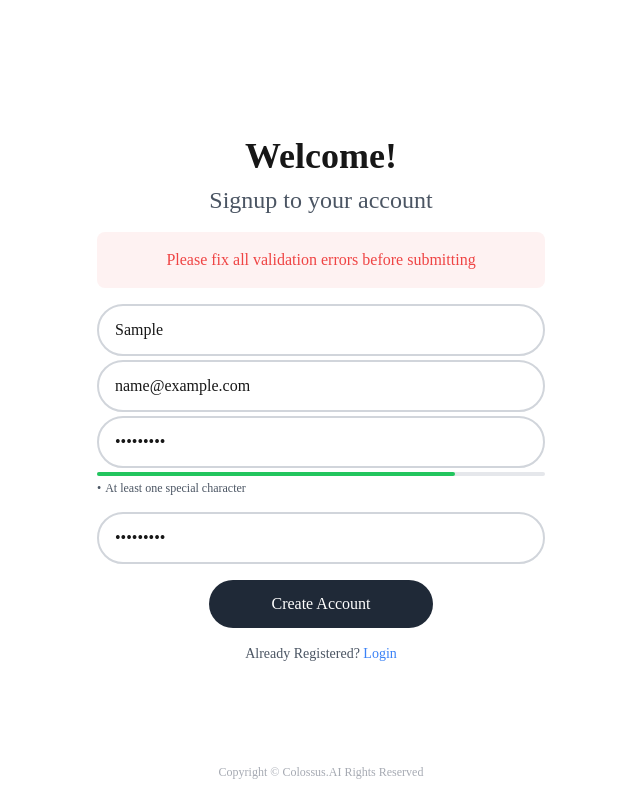
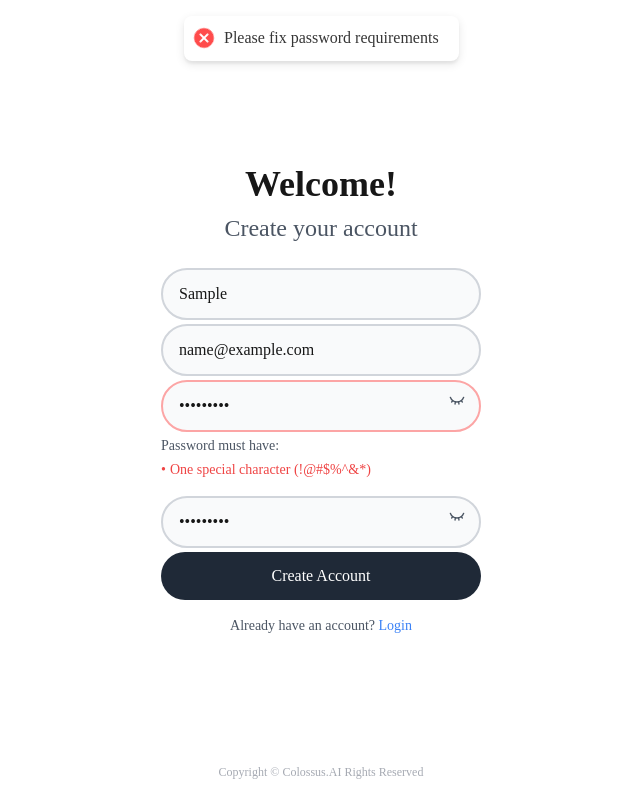
Before and after one commit to Colossus-AI-Learning-Guide-System/ColossusAI-1.0, a Next.js app in the folder fullstack/: page /signup in a window 1280 px wide. Both pictures are taken after typing "Sample", "name@example.com", "Sample123", "Sample123" into the empty fields and a click on the button "Create Account". Shown: the whole page, without its empty margins (319-959 px from the left). Built offline with nearby package versions, Linux system fonts and the light colour scheme.

Commit message:
updated the logi and sing up frontend

```diff
--- a/fullstack/app/login/page.tsx
+++ b/fullstack/app/login/page.tsx
@@ -42,7 +42,7 @@ const Login = () => {
       router.push("/dashboard");
     } catch (error) {
       toast.error(
-        error instanceof Error ? error.message : "Something went wrong!"
+        error instanceof Error ? error.message : "Invalid credentials"
       );
     } finally {
       setIsLoading(false);
@@ -59,13 +59,12 @@ const Login = () => {
         className="flex flex-col items-center w-full max-w-xs mt-6"
       >
         <input
-          type="email"
+          type="text"
           name="email"
           value={formData.email}
           onChange={handleChange}
           placeholder="Email Address"
           className="w-full px-4 py-3 mb-4 border-2 border-gray-300 rounded-full text-base bg-gray-50 focus:outline-none focus:border-gray-400"
-          required
         />
         <input
           type="password"
@@ -74,7 +73,6 @@ const Login = () => {
           onChange={handleChange}
           placeholder="Password"
           className="w-full px-4 py-3 mb-6 border-2 border-gray-300 rounded-full text-base bg-gray-50 focus:outline-none focus:border-gray-400"
-          required
         />
         <button
           type="submit"
--- a/fullstack/app/signup/page.tsx
+++ b/fullstack/app/signup/page.tsx
@@ -2,16 +2,12 @@
 import React, { FormEvent, useState, useEffect } from "react";
 import { useRouter } from "next/navigation";
 import Link from "next/link";
+import { LuEye, LuEyeClosed } from "react-icons/lu";
+import { toast } from "react-hot-toast";
 
-import { LuEye, LuEyeClosed } from "react-icons/lu";
-import {
-  validatePassword,
-  validateUsername,
-  validateEmail,
-} from "@/lib/utils/validation";
-
-const Signup: React.FC = () => {
+const Signup = () => {
   const router = useRouter();
+  const [isLoading, setIsLoading] = useState(false);
   const [formData, setFormData] = useState({
     username: "",
     email: "",
@@ -19,99 +15,120 @@ const Signup: React.FC = () => {
     confirmPassword: "",
   });
 
-  const [error, setError] = useState("");
-  const [loading, setLoading] = useState(false);
-
-  // Validation states
-  const [validationErrors, setValidationErrors] = useState({
-    username: [] as string[],
-    email: [] as string[],
-    password: [] as string[],
-  });
-  const [passwordStrength, setPasswordStrength] = useState({
-    score: 0,
-    messages: [] as string[],
-  });
-
-  // Add new states for hover
-  const [isPasswordHovered, setIsPasswordHovered] = useState(false);
-  const [isConfirmPasswordHovered, setIsConfirmPasswordHovered] =
-    useState(false);
+  // States for password visibility and validation
   const [showPassword, setShowPassword] = useState(false);
   const [showConfirmPassword, setShowConfirmPassword] = useState(false);
+  const [passwordErrors, setPasswordErrors] = useState<string[]>([]);
+  const [isPasswordValid, setIsPasswordValid] = useState(false);
+  const [passwordsMatch, setPasswordsMatch] = useState(true);
 
-  // Auto-focus username field on mount
-  useEffect(() => {
-    const usernameInput = document.querySelector(
-      'input[name="username"]'
-    ) as HTMLInputElement;
-    if (usernameInput) usernameInput.focus();
-  }, []);
+  // Add these new states after the existing states
+  const [isEmailValid, setIsEmailValid] = useState(true);
+  const [isUsernameValid, setIsUsernameValid] = useState(true);
 
-  const handleChange = (e: React.ChangeEvent<HTMLInputElement>) => {
-    const { name, value } = e.target;
-    setFormData((prev) => ({
-      ...prev,
-      [name]: value,
-    }));
-
-    // Real-time validation
-    if (name === "username") {
-      setValidationErrors((prev) => ({
-        ...prev,
-        username: validateUsername(value),
-      }));
-    } else if (name === "email") {
-      setValidationErrors((prev) => ({
-        ...prev,
-        email: validateEmail(value),
-      }));
-    } else if (name === "password") {
-      const strength = validatePassword(value);
-      setPasswordStrength(strength);
+  const validatePassword = (password: string) => {
+    const errors = [];
+    if (password.length < 8) {
+      errors.push("At least 8 characters long");
     }
+    if (!/[A-Z]/.test(password)) {
+      errors.push("One uppercase letter");
+    }
+    if (!/[a-z]/.test(password)) {
+      errors.push("One lowercase letter");
+    }
+    if (!/[0-9]/.test(password)) {
+      errors.push("One number");
+    }
+    if (!/[!@#$%^&*]/.test(password)) {
+      errors.push("One special character (!@#$%^&*)");
+    }
+    return errors;
   };
 
-  const getPasswordStrengthColor = () => {
-    const score = passwordStrength.score;
-    if (score <= 1) return "bg-red-500";
-    if (score <= 3) return "bg-yellow-500";
-    return "bg-green-500";
+  // Real-time password validation
+  useEffect(() => {
+    if (formData.password) {
+      const errors = validatePassword(formData.password);
+      setPasswordErrors(errors);
+      setIsPasswordValid(errors.length === 0);
+    } else {
+      setPasswordErrors([]);
+      setIsPasswordValid(false);
+    }
+  }, [formData.password]);
+
+  // Real-time password match validation
+  useEffect(() => {
+    if (formData.confirmPassword) {
+      setPasswordsMatch(formData.password === formData.confirmPassword);
+    }
+  }, [formData.password, formData.confirmPassword]);
+
+  // Add these validation functions
+  const validateEmail = (email: string) => {
+    const emailRegex = /^[^\s@]+@[^\s@]+\.[^\s@]+$/;
+    return emailRegex.test(email);
   };
 
-  const isPasswordValid = (password: string) => {
-    const validation = validatePassword(password);
-    return validation.score === 5; // Perfect score means all criteria are met
+  const validateUsername = (username: string) => {
+    return (
+      username.length >= 3 &&
+      username.length <= 20 &&
+      /^[a-zA-Z0-9_]+$/.test(username)
+    );
   };
 
-  const handleSubmit = async (e: FormEvent) => {
+  // Add these useEffects for real-time validation
+  useEffect(() => {
+    if (formData.email) {
+      setIsEmailValid(validateEmail(formData.email));
+    } else {
+      setIsEmailValid(true);
+    }
+  }, [formData.email]);
+
+  useEffect(() => {
+    if (formData.username) {
+      setIsUsernameValid(validateUsername(formData.username));
+    } else {
+      setIsUsernameValid(true);
+    }
+  }, [formData.username]);
+
+  const handleSubmit = async (e: React.FormEvent) => {
     e.preventDefault();
-    setError("");
-
-    // Final validation before submission
-    const usernameErrors = validateUsername(formData.username);
-    const emailErrors = validateEmail(formData.email);
-    const passwordValidation = validatePassword(formData.password);
-
-    const allErrors = {
-      username: usernameErrors,
-      email: emailErrors,
-      password: passwordValidation.messages,
-    };
-
-    setValidationErrors(allErrors);
-
-    if (Object.values(allErrors).some((errors) => errors.length > 0)) {
-      setError("Please fix all validation errors before submitting");
+    if (
+      !formData.username ||
+      !formData.email ||
+      !formData.password ||
+      !formData.confirmPassword
+    ) {
+      toast.error("All fields are required");
       return;
     }
 
-    if (formData.password !== formData.confirmPassword) {
-      setError("Passwords do not match");
+    if (!isUsernameValid) {
+      toast.error("Invalid username format");
       return;
     }
 
-    setLoading(true);
+    if (!isEmailValid) {
+      toast.error("Invalid email format");
+      return;
+    }
+
+    if (!isPasswordValid) {
+      toast.error("Please fix password requirements");
+      return;
+    }
+
+    if (!passwordsMatch) {
+      toast.error("Passwords do not match");
+      return;
+    }
+
+    setIsLoading(true);
 
     try {
       const response = await fetch("/api/auth/signup", {
@@ -125,95 +142,86 @@ const Signup: React.FC = () => {
       const data = await response.json();
 
       if (!response.ok) {
-        throw new Error(data.message || "Something went wrong");
+        throw new Error(data.message || "Signup failed");
       }
 
+      toast.success("Account created successfully!");
       router.push("/login");
-    } catch (err) {
-      setError(err instanceof Error ? err.message : "Something went wrong");
+    } catch (error) {
+      toast.error(
+        error instanceof Error ? error.message : "Something went wrong"
+      );
     } finally {
-      setLoading(false);
+      setIsLoading(false);
     }
+  };
+
+  const handleChange = (e: React.ChangeEvent<HTMLInputElement>) => {
+    setFormData({
+      ...formData,
+      [e.target.name]: e.target.value,
+    });
   };
 
   return (
     <div className="flex flex-col items-center justify-center min-h-screen bg-white font-sans">
-      <h1 className="text-center text-4xl font-bold">Welcome!</h1>
-      <h2 className="text-center text-2xl text-gray-600 mt-2">
-        Signup to your account
-      </h2>
-
-      {error && (
-        <div className="w-full max-w-md mt-4 p-4 text-red-500 bg-red-50 rounded-lg text-center animate-shake">
-          {error}
-        </div>
-      )}
+      <h1 className="text-4xl font-bold">Welcome!</h1>
+      <h2 className="text-2xl text-gray-600 mt-2">Create your account</h2>
 
       <form
         onSubmit={handleSubmit}
-        className="flex flex-col items-center w-full max-w-md mt-4"
+        className="flex flex-col items-center w-full max-w-xs mt-6"
       >
-        <div className="w-full relative">
         <input
           type="text"
           name="username"
           value={formData.username}
           onChange={handleChange}
-            placeholder="Username"
+          placeholder="Username (3-20 characters, letters, numbers, underscore)"
           className={`w-full px-4 py-3 mb-1 border-2 ${
-              validationErrors.username.length > 0
+            formData.username && !isUsernameValid
               ? "border-red-300"
               : "border-gray-300"
-            } rounded-full text-base focus:outline-none focus:border-gray-500`}
-            required
+          } rounded-full text-base bg-gray-50 focus:outline-none focus:border-gray-400`}
         />
-          {validationErrors.username.length > 0 && (
-            <div className="text-xs text-red-500 ml-4 mb-2">
-              {validationErrors.username.map((error, index) => (
-                <div key={index}>{error}</div>
-              ))}
+        {formData.username && !isUsernameValid && (
+          <div className="w-full mb-4 text-sm text-red-500">
+            • Username must be 3-20 characters and contain only letters,
+            numbers, and underscores
           </div>
         )}
-        </div>
 
-        <div className="w-full relative">
         <input
-            type="email"
+          type="text"
           name="email"
           value={formData.email}
           onChange={handleChange}
           placeholder="Email Address"
           className={`w-full px-4 py-3 mb-1 border-2 ${
-              validationErrors.email.length > 0
+            formData.email && !isEmailValid
               ? "border-red-300"
               : "border-gray-300"
-            } rounded-full text-base focus:outline-none focus:border-gray-500`}
-            required
+          } rounded-full text-base bg-gray-50 focus:outline-none focus:border-gray-400`}
         />
-          {validationErrors.email.length > 0 && (
-            <div className="text-xs text-red-500 ml-4 mb-2">
-              {validationErrors.email.map((error, index) => (
-                <div key={index}>{error}</div>
-              ))}
+        {formData.email && !isEmailValid && (
+          <div className="w-full mb-4 text-sm text-red-500">
+            • Please enter a valid email address
           </div>
         )}
-        </div>
 
-        <div
-          className="w-full relative"
-          onMouseEnter={() => setIsPasswordHovered(true)}
-          onMouseLeave={() => setIsPasswordHovered(false)}
-        >
+        <div className="w-full relative">
           <input
             type={showPassword ? "text" : "password"}
             name="password"
             value={formData.password}
             onChange={handleChange}
             placeholder="Create Password"
-            className="w-full px-4 py-3 mb-1 border-2 border-gray-300 rounded-full text-base focus:outline-none focus:border-gray-500 pr-12"
-            required
+            className={`w-full px-4 py-3 mb-1 border-2 ${
+              formData.password && !isPasswordValid
+                ? "border-red-300"
+                : "border-gray-300"
+            } rounded-full text-base bg-gray-50 focus:outline-none focus:border-gray-400 pr-12`}
           />
-          {isPasswordHovered && (
           <button
             type="button"
             onClick={() => setShowPassword(!showPassword)}
@@ -221,44 +229,36 @@ const Signup: React.FC = () => {
           >
             {showPassword ? <LuEye /> : <LuEyeClosed />}
           </button>
-          )}
         </div>
 
-        {/* Password strength indicator */}
-        {formData.password && !isPasswordValid(formData.password) && (
-          <div className="w-full mb-4">
-            <div className="h-1 w-full bg-gray-200 rounded-full">
-              <div
-                className={`h-full ${getPasswordStrengthColor()} rounded-full transition-all duration-300`}
-                style={{ width: `${(passwordStrength.score / 5) * 100}%` }}
-              />
-            </div>
-            <div className="text-xs text-gray-600 mt-1">
-              {passwordStrength.messages.map((msg, index) => (
-                <div key={index} className="flex items-center">
+        {/* Password requirements list */}
+        {formData.password && !isPasswordValid && (
+          <div className="w-full mb-4 text-sm">
+            <p className="text-gray-600 mb-1">Password must have:</p>
+            <ul className="space-y-1">
+              {passwordErrors.map((error, index) => (
+                <li key={index} className="text-red-500 flex items-center">
                   <span className="mr-1">•</span>
-                  {msg}
-                </div>
+                  {error}
+                </li>
               ))}
-            </div>
+            </ul>
           </div>
         )}
 
-        <div
-          className="w-full relative"
-          onMouseEnter={() => setIsConfirmPasswordHovered(true)}
-          onMouseLeave={() => setIsConfirmPasswordHovered(false)}
-        >
+        <div className="w-full relative">
           <input
             type={showConfirmPassword ? "text" : "password"}
             name="confirmPassword"
             value={formData.confirmPassword}
             onChange={handleChange}
             placeholder="Confirm Password"
-            className="w-full px-4 py-3 mb-4 border-2 border-gray-300 rounded-full text-base focus:outline-none focus:border-gray-500 pr-12"
-            required
+            className={`w-full px-4 py-3 mb-1 border-2 ${
+              formData.confirmPassword && !passwordsMatch
+                ? "border-red-300"
+                : "border-gray-300"
+            } rounded-full text-base bg-gray-50 focus:outline-none focus:border-gray-400 pr-12`}
           />
-          {isConfirmPasswordHovered && (
           <button
             type="button"
             onClick={() => setShowConfirmPassword(!showConfirmPassword)}
@@ -266,32 +266,36 @@ const Signup: React.FC = () => {
           >
             {showConfirmPassword ? <LuEye /> : <LuEyeClosed />}
           </button>
+        </div>
+
+        {/* Password match indicator */}
+        {formData.confirmPassword && !passwordsMatch && (
+          <div className="w-full mb-4 text-sm text-red-500">
+            • Passwords do not match
+          </div>
         )}
-        </div>
 
         <button
           type="submit"
-          disabled={loading}
-          className="w-full max-w-[50%] px-4 py-3 bg-gray-800 text-white rounded-full text-base font-medium hover:bg-gray-700 transition-colors disabled:bg-gray-400 relative"
+          disabled={isLoading}
+          className="w-full px-4 py-3 bg-gray-800 text-white rounded-full text-base font-medium hover:bg-gray-700 transition-colors disabled:bg-gray-400"
         >
-          {loading ? (
-            <>
-              <span className="opacity-0">Create Account</span>
-              <div className="absolute inset-0 flex items-center justify-center">
-                <div className="w-5 h-5 border-2 border-white border-t-transparent rounded-full animate-spin" />
+          {isLoading ? (
+            <div className="flex items-center justify-center">
+              <div className="w-5 h-5 border-2 border-white border-t-transparent rounded-full animate-spin mr-2" />
+              Creating Account...
             </div>
-            </>
           ) : (
             "Create Account"
           )}
         </button>
 
-        <p className="mt-4 text-sm text-gray-600">
-          Already Registered?{" "}
+        <div className="mt-4 text-sm text-gray-600">
+          Already have an account?{" "}
           <Link href="/login" className="text-blue-500 hover:underline">
             Login
           </Link>
-        </p>
+        </div>
       </form>
 
       <footer className="absolute bottom-5 w-full text-center text-xs text-gray-500 opacity-60">
```
Lines whose indentation alone changed are shown as unchanged.
